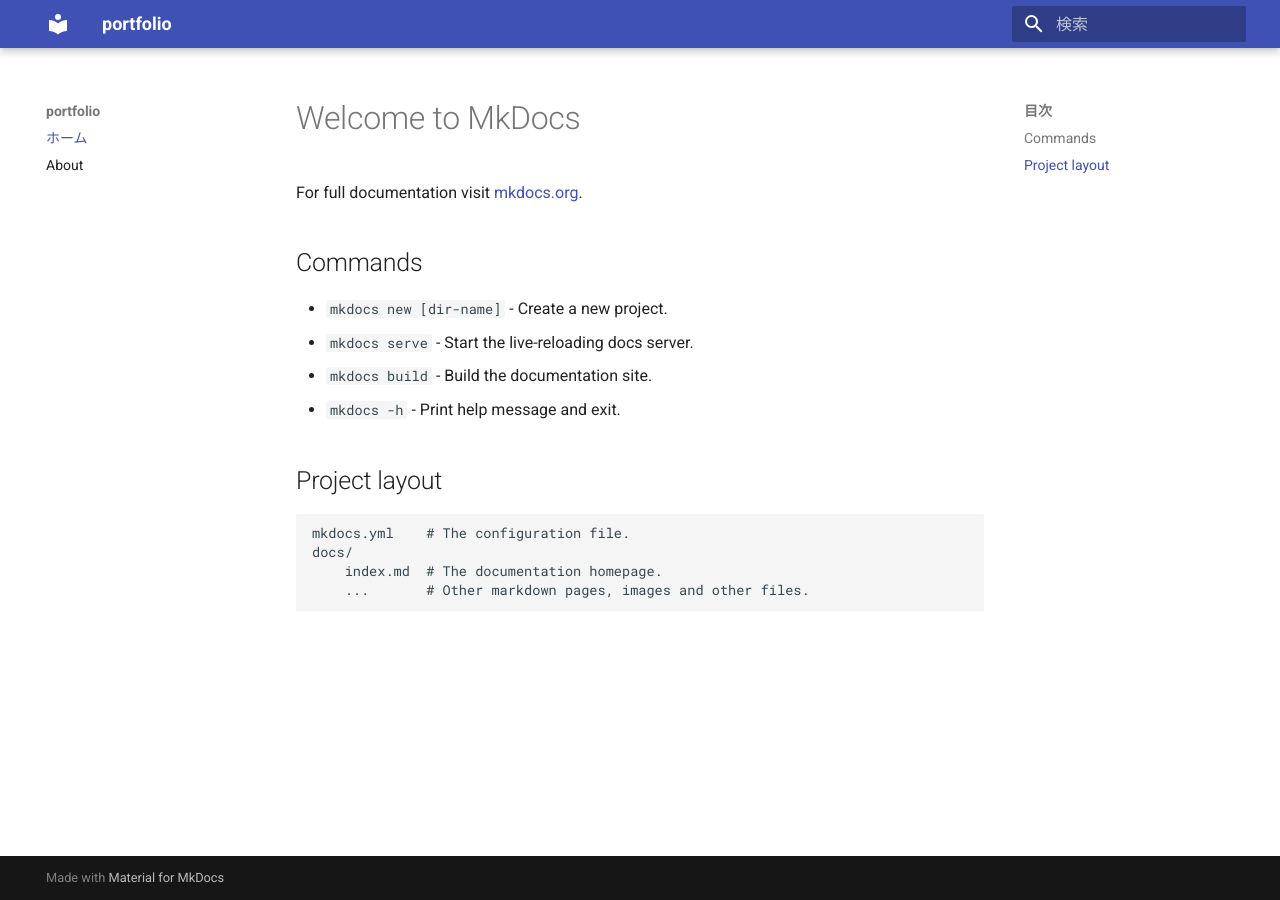
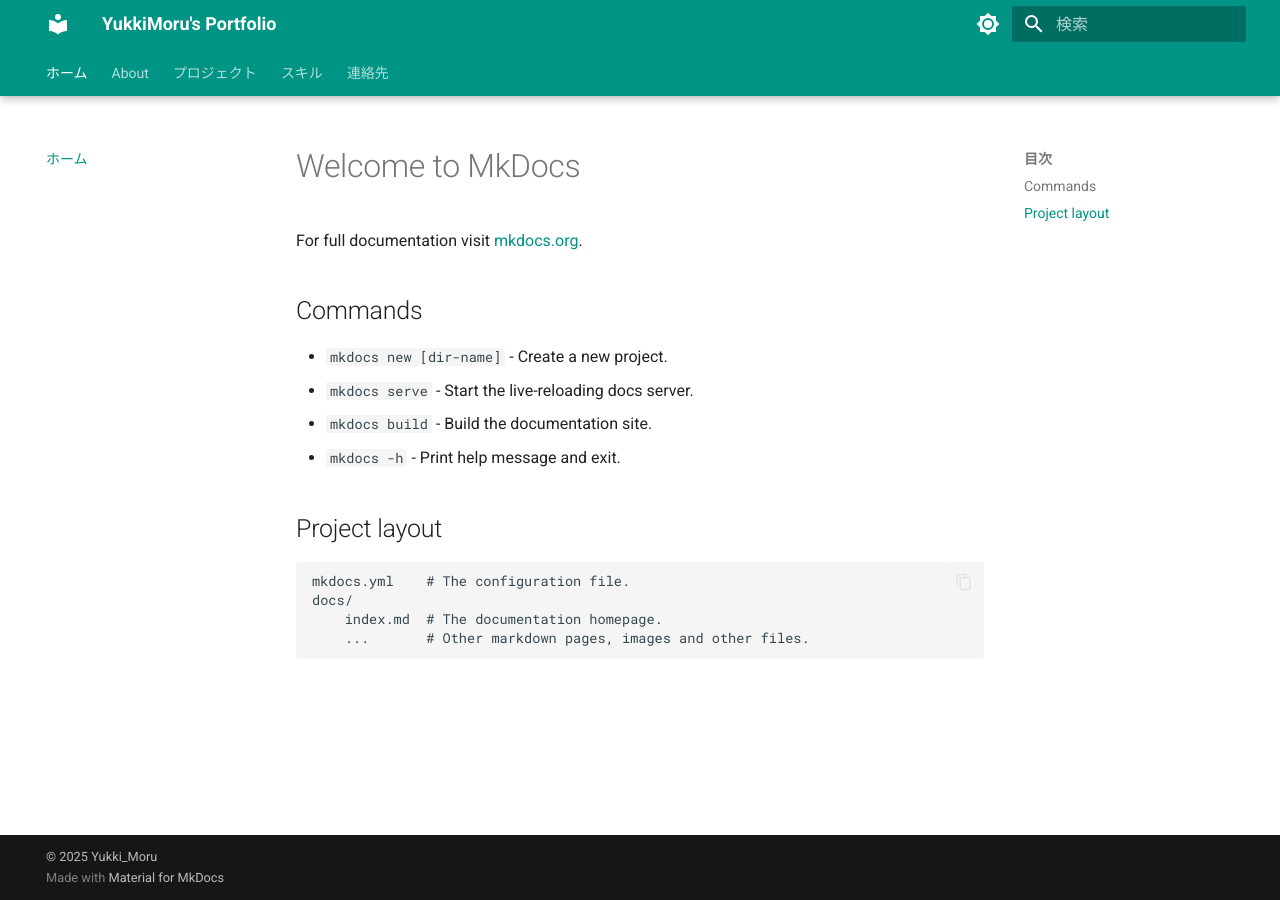
Before and after one commit to YukkiMoru/portfolio, an MkDocs documentation site: the page built from docs/index.md, in a window 1280 px wide. Built offline with MkDocs 1.6.1 and Material for MkDocs 9.7.7, drawn with Linux system fonts in a browser that asks for light colours.

```diff
--- a/mkdocs.yml
+++ b/mkdocs.yml
@@ -1,10 +1,52 @@
-site_name: portfolio
+site_name: YukkiMoru's Portfolio
 site_url: https://github.com/YukkiMoru/portfolio
+copyright: "&copy; 2025 Yukki_Moru"
 
 theme:
   name: material
   language: ja
+  palette:
+    # Light mode
+    - media: "(prefers-color-scheme: light)"
+      scheme: default
+      primary: teal
+      accent: deep orange
+      toggle:
+        icon: material/brightness-7
+        name: ダークモードに切り替え
+    # Dark mode
+    - media: "(prefers-color-scheme: dark)"
+      scheme: slate
+      primary: teal
+      accent: deep orange
+      toggle:
+        icon: material/brightness-4
+        name: ライトモードに切り替え
+
+  features:
+    # Navigation
+    - navigation.instant          # インスタントローディング
+    - navigation.instant.prefetch # プリフェッチ機能
+    - navigation.tabs            # タブナビゲーション
+    - navigation.tabs.sticky     # スティッキータブ
+    - navigation.sections        # セクション表示
+    - navigation.expand          # 自動展開
+    - navigation.path            # パンくずリスト
+    - navigation.top             # トップに戻るボタン
+    # Search
+    - search.highlight           # 検索ハイライト
+    - search.suggest             # 検索サジェスト
+    # Header
+    - header.autohide           # ヘッダー自動非表示
+    # Content
+    - content.code.copy          # コードコピーボタン
+    # - content.code.select        # コード選択機能
+    - content.tooltips           # ツールチップ
+
 
 nav:
   - ホーム: index.md
   - About: about.md
+  - プロジェクト: projects.md
+  - スキル: skills.md
+  - 連絡先: contact.md
```
Also changed, not shown: info.md (+18 -0 lines).
